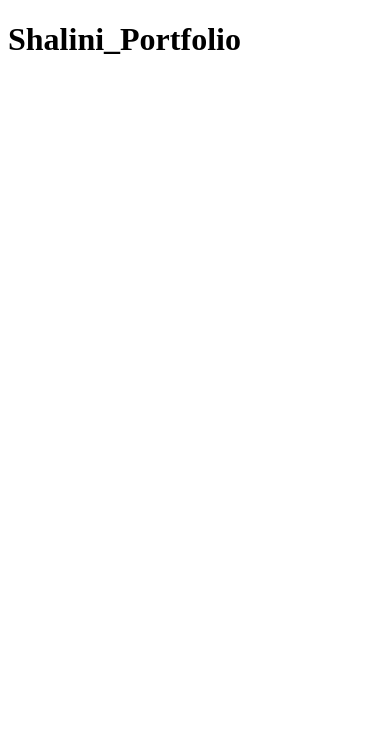
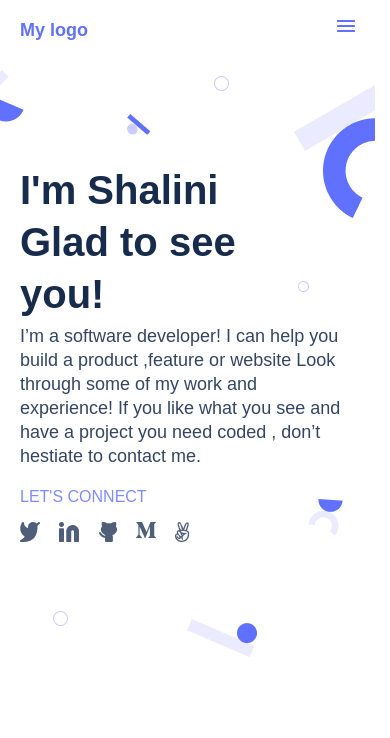
Before and after one commit to ShaliniNayan/Shalini_Portfolio, a website: page index.html in a window 390 px wide. Drawn offline with Linux system fonts and the light colour scheme.

Commit message:
First Mobile Protfolio

```diff
--- a/index.html
+++ b/index.html
@@ -1,13 +1,63 @@
 <!DOCTYPE html>
 <html lang="en">
 <head>
-    <meta charset="UTF-8">
-    <meta http-equiv="X-UA-Compatible" content="IE=edge">
-    <meta name="viewport" content="width=device-width, initial-scale=1.0">
-    <title>Shalini_Portfolio</title>
-    <link rel="stylesheet" href="style.css">
+  <meta charset="UTF-8">
+  <meta http-equiv="X-UA-Compatible" content="IE=edge">
+  <meta name="viewport" content="width=device-width, initial-scale=1.0">
+  <title>?Shalini's Portfolio</title>
+  <link rel="stylesheet" href="style.css"/>
 </head>
-<body>
-    <h1 class="">Shalini_Portfolio</h1>
+<body class="body">
+  <header>
+    <nav class="head">
+      <a href="#" class="logo">My logo</a>
+  <img src="images/Union.png" class="nav-bar">
+      </nav>
+      </header>
+     <main class="container">
+        <div class="background">
+    <section class="home-section">
+      <h1 class="header">
+        I'm Shalini<br>
+        Glad to see <br>
+        you!
+    </h1>
+      <p class="text">
+        I’m a software developer! I can help you build a product ,feature or website Look through some of my work and experience! If you like what you see and have a project you need coded ,
+        don’t hestiate to contact me.
+    </p>
+<a href="#" class="link">LET'S CONNECT</a>
+<ul class="icons">
+<li class="twitter">
+    <a href="https://twitter.com/sndprs">
+        <img src="images/Vector.png" alt="twitter icon">
+      </a>
+</li>
+<li class="linkedin">
+    <a href="https://www.linkedin.com/in/shalini-nayan-5820389/">
+        <img src="images/Linkedin icon.png" alt="linkedin icon">
+      </a>
+</li>
+  <li class="github">
+    <a href="https://github.com/ShaliniNayan">
+        <img src="images/Vector (2).png" alt="github icon">
+      </a>
+  </li>
+  <li class="medium">
+    <a href="#">
+        <img src="images/Vector (1).png" alt="medium icon">
+      </a>
+  </li>
+  <li class="angellist">
+    <a href="#">
+        <img src="images/Vector (3).png" alt="medium icon">
+      </a>
+  </li>
+   </ul>
+
+</div>
+</section>
+</main>
+
 </body>
 </html>
--- a/style.css
+++ b/style.css
@@ -1,3 +1,153 @@
-.h1 {
-  background-color: aliceblue;
+.background {
+  display: flex;
+  flex-direction: column;
+  background-image: url("images/header-shapes mobile.png");
+  background-size: 100%;
+  background-repeat: no-repeat;
+  background-position: top center;
+  background-color: #fff;
+  justify-content: center;
+  height: 665px;
+  padding-top: 0;
+  padding-right: 24px;
+  border-bottom-left-radius: 0%;
 }
+
+.body {
+  margin: 0%;
+  width: 375px;
+  height: 718px;
+}
+
+.head {
+  display: flex;
+  flex-direction: row;
+  justify-content: space-between;
+  align-content: flex-start;
+  height: 70px;
+}
+
+.logo {
+  width: 76px;
+  height: 20px;
+  font-family: sans-serif, "Poppins";
+  text-decoration: none;
+  font-style: normal;
+  font-weight: 700;
+  font-size: 18px;
+  line-height: 20px;
+  display: flex;
+  align-items: center;
+  text-align: center;
+  color: #6070ff;
+  flex: none;
+  order: 0;
+  flex-grow: 0;
+  margin: 20px;
+}
+
+.nav-bar {
+  border: none;
+  background-color: #fff;
+  margin-top: 20px;
+  margin-right: 20px;
+  width: 18px;
+  height: 12px;
+}
+
+.header {
+  height: 150px;
+  font-family: sans-serif, "Poppins";
+  font-style: normal;
+  font-weight: 900;
+  font-size: 40px;
+  line-height: 52px;
+  display: flex;
+  margin-left: 20px;
+  margin-top: -80px;
+  align-items: center;
+  color: #172b4d;
+  flex: none;
+  order: 0;
+  flex-grow: 0;
+}
+
+.text {
+  display: flex;
+  width: 327px;
+  height: 146px;
+  font-family: sans-serif, "Poppins";
+  font-style: normal;
+  font-weight: 535;
+  font-size: 18px;
+  line-height: 24px;
+  margin-left: 20px;
+  margin-top: -26px;
+  color: #344563;
+  flex: none;
+  order: 1;
+}
+
+.link {
+  font-family: "Poppins", sans-serif;
+  font-size: 16px;
+  font-style: normal;
+  font-weight: 545;
+  margin-left: 20px;
+  text-decoration: none;
+  color: #7f8cff;
+}
+
+.icons {
+  display: flex;
+  flex-direction: row;
+  justify-content: space-between;
+  width: 170.17px;
+  height: 20px;
+  flex: none;
+  order: 3;
+  flex-grow: 0;
+  margin-left: -20px;
+  list-style: none;
+}
+
+.twitter {
+  left: 6.4%;
+  right: 88.27%;
+  top: 79.81%;
+  bottom: 18.88%;
+  color: #505f79;
+}
+
+.dot {
+  position: absolute;
+  left: 15.8%;
+  right: 81.87%;
+  top: 72.41%;
+  bottom: 21.36%;
+  color: #505f79;
+}
+
+.medium {
+  left: 27.47%;
+  right: 67.2%;
+  top: 78.15%;
+  bottom: 19.21%;
+  color: #505f79;
+}
+
+.github {
+  left: 38.13%;
+  right: 57.07%;
+  top: 77.81%;
+  bottom: 18.87%;
+  color: #505f79;
+}
+
+.angellist {
+  left: 48%;
+  right: 48.22%;
+  top: 77.81%;
+  bottom: 18.87%;
+  color: #505f79;
+}
```
Also changed, not shown: images/Linkedin icon.png (added), images/Union.png (added), images/Vector (1).png (added), images/Vector (2).png (added), images/Vector (3).png (added), images/Vector.png (added), images/header-shapes mobile.png (added).
